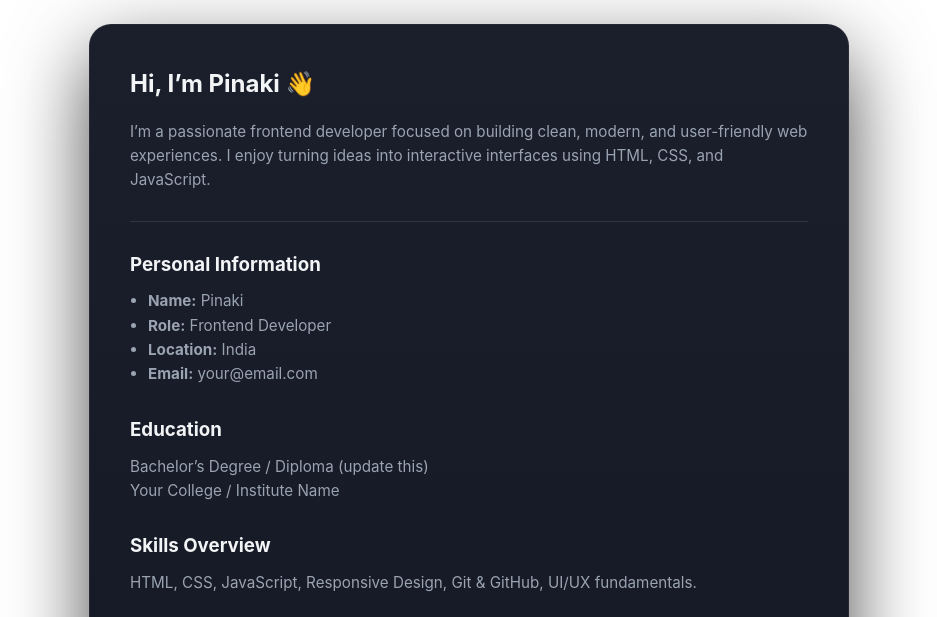
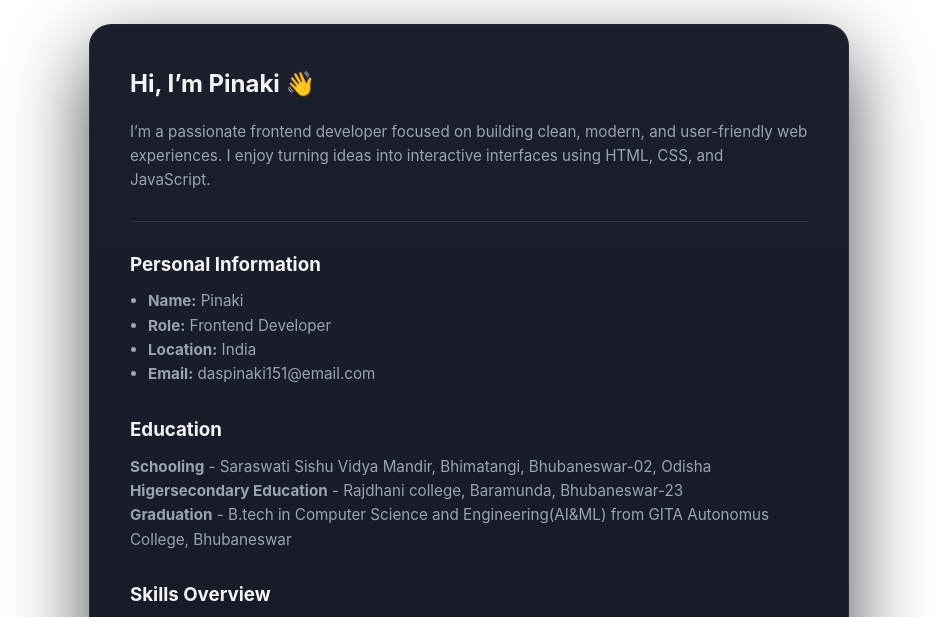
Before and after one commit to Pinaki-Das2007/Portfolio, a plain HTML site: page about.html in a window 1280 px wide. Shown: the part 147-764 px from the top of the page, without its empty margins (171-1108 px from the left). Drawn offline with Linux system fonts and the light colour scheme.

Commit message:
updated Personal info

```diff
--- a/about.html
+++ b/about.html
@@ -36,19 +36,20 @@
           <li><strong>Name:</strong> Pinaki</li>
           <li><strong>Role:</strong> Frontend Developer</li>
           <li><strong>Location:</strong> India</li>
-          <li><strong>Email:</strong> your@email.com</li>
+          <li><strong>Email:</strong> daspinaki151@email.com</li>
         </ul>
 
         <h3>Education</h3>
         <p>
-          Bachelor’s Degree / Diploma (update this)<br />
-          Your College / Institute Name
+          <b>Schooling</b> - Saraswati Sishu Vidya Mandir, Bhimatangi, Bhubaneswar-02, Odisha<br />
+          <b>Higersecondary Education</b> - Rajdhani college, Baramunda, Bhubaneswar-23<br />
+          <b>Graduation</b> - B.tech in Computer Science and Engineering(AI&ML) from GITA Autonomus College, Bhubaneswar
         </p>
 
         <h3>Skills Overview</h3>
         <p>
-          HTML, CSS, JavaScript, Responsive Design, Git & GitHub,
-          UI/UX fundamentals.
+          HTML, CSS, JavaScript, Responsive Design<br> Git & GitHub<br>
+          UI/UX fundamentals<br> C language and Python programming
         </p>
 
         <h3>Experience</h3>
```
